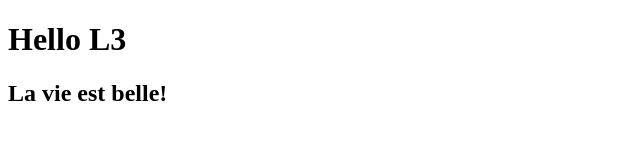
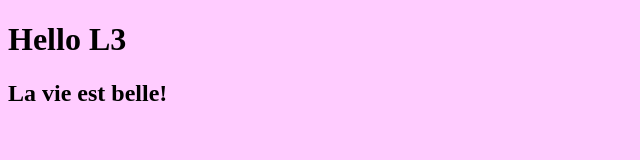
Before and after one commit to mbelke/testGit, a plain HTML site: page index.html in a window 1280 px wide. Shown: the whole page, without its empty margins (0-640 px from the left). Drawn offline with Linux system fonts and the light colour scheme.

Commit message:
Ajout du style

```diff
--- a/index.html
+++ b/index.html
@@ -3,6 +3,7 @@
 <head>
 	<meta charset="utf-8">
 	<title>Tester GIT</title>
+	<link rel="stylesheet" type="text/css" href="style.css">
 </head>
 <body>
 	<h1>Hello L3</h1>
--- /dev/null
+++ b/style.css
@@ -0,0 +1,3 @@
+body {
+	background: #FCF;
+}
```
